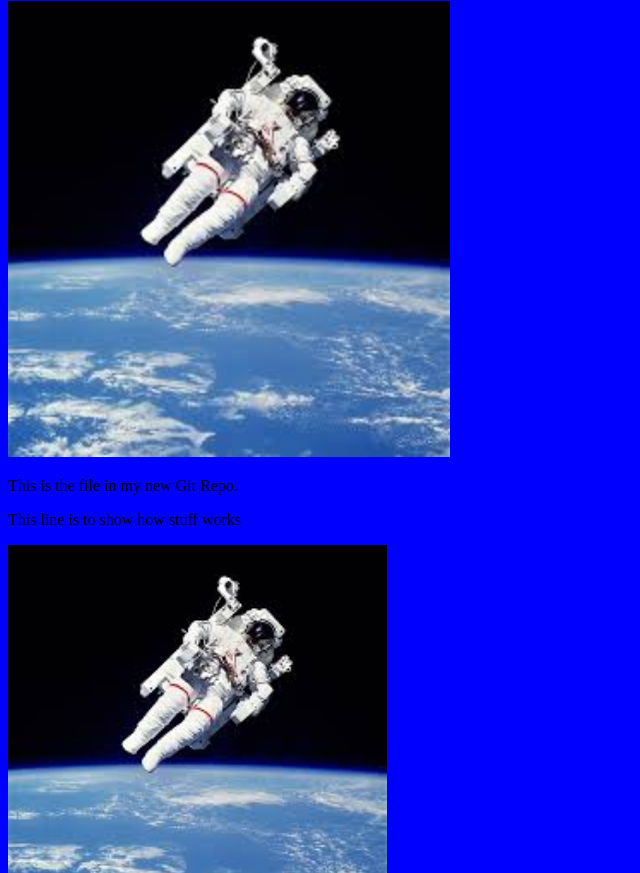
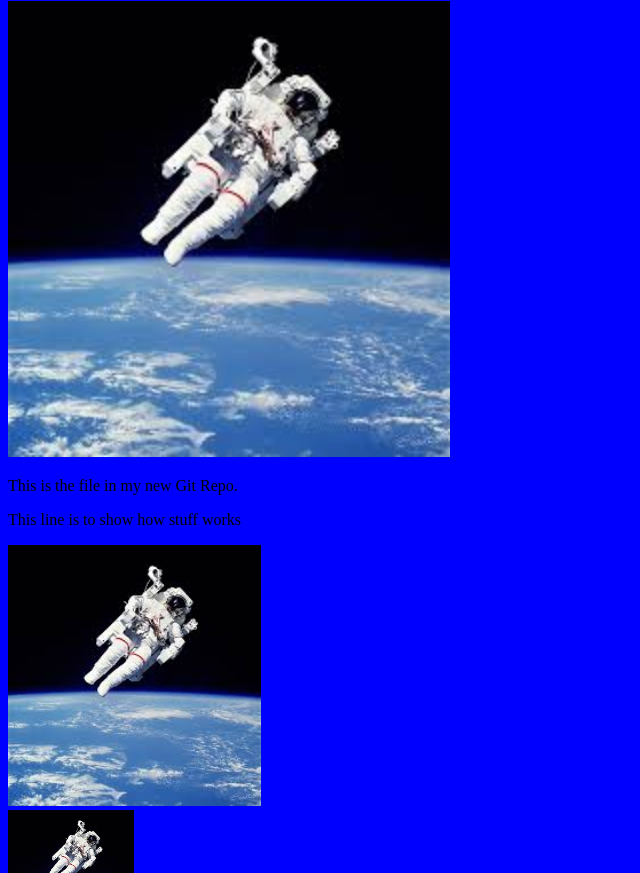
Before and after one commit to dr-jackson/0224hello, a plain HTML site: page index.html in a window 1280 px wide. Shown: the part 79-952 px from the top of the page, without its empty margins (0-640 px from the left). Drawn offline with Linux system fonts and the light colour scheme.

Commit message:
Updated index with second image smaller

```diff
--- a/index.html
+++ b/index.html
@@ -12,7 +12,7 @@
 <p>This is the file in my new Git Repo.</p>
 <p>This line is to show how stuff works</p>
 <div><img src="hello_space.jpeg" alt="Hello World from Space"
-    style="width:30%;max-width:960px"></div>
+    style="width:20%;max-width:960px"></div>
     <div><img src="hello_space.jpeg" alt="Hello World from Space"
         style="width:10%;max-width:960px"></div>
 </body>
```
